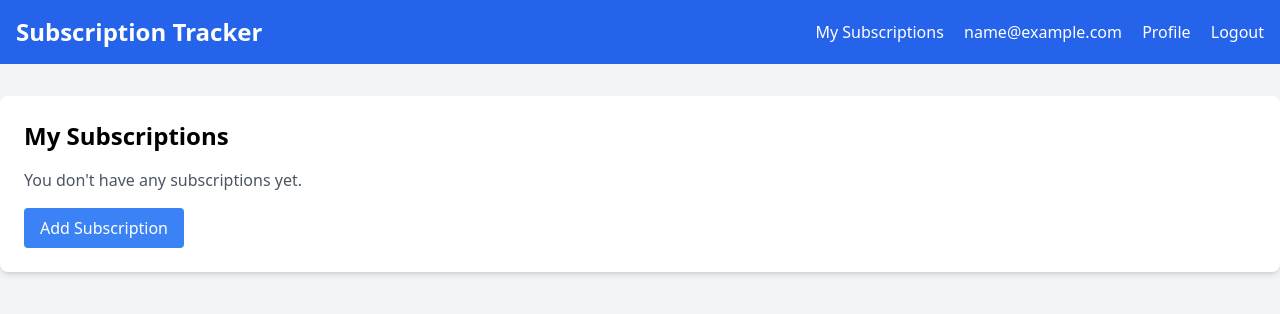
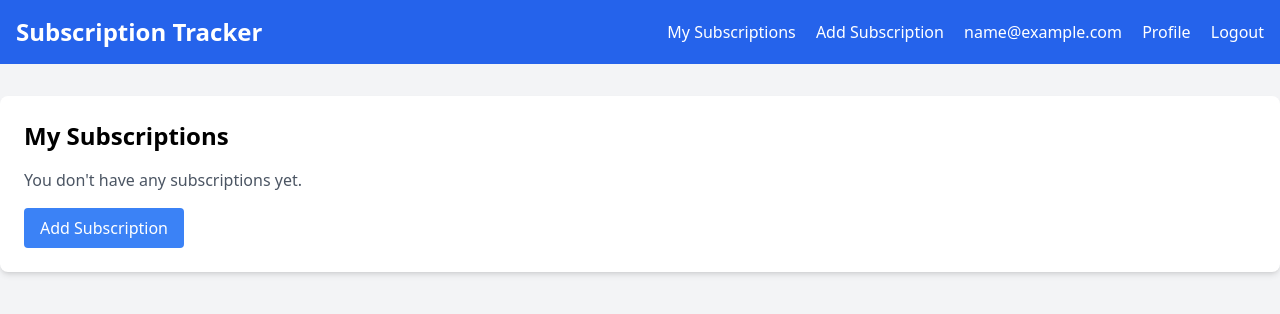
Before and after one commit to RobertIonutF/subscriptionsflask, a Flask app: page / in a window 1280 px wide. Shown: the top 314 px of the page. Run offline with Flask 3, Linux system fonts and the light colour scheme; the visitor is signed in with stand-in values (Sample User, id 1); data that the repository does not hold is empty; some libraries are stand-ins or nearby versions.

Commit message:
feat: Add "My Subscriptions" link to navbar and update index page with subscriptions table

```diff
--- a/templates/base.html
+++ b/templates/base.html
@@ -13,6 +13,7 @@
             <div>
                 {% if current_user.is_authenticated %}
                     <a href="{{ url_for('index') }}" class="text-white hover:text-gray-200 mr-4">My Subscriptions</a>
+                    <a href="{{ url_for('add_subscription') }}" class="text-white hover:text-gray-200 mr-4">Add Subscription</a>
                     <span class="text-white mr-4">{{ current_user.email }}</span>
                     <a href="{{ url_for('profile') }}" class="text-white hover:text-gray-200 mr-4">Profile</a>
                     <a href="{{ url_for('logout') }}" class="text-white hover:text-gray-200">Logout</a>
--- a/templates/index.html
+++ b/templates/index.html
@@ -4,6 +4,7 @@
 <div class="bg-white shadow-md rounded-lg p-6">
     <h2 class="text-2xl font-semibold mb-4">My Subscriptions</h2>
     {% if subscriptions %}
+        <div class="overflow-x-auto">
             <table class="w-full mb-4">
                 <thead>
                     <tr class="bg-gray-200">
@@ -30,6 +31,7 @@
                     {% endfor %}
                 </tbody>
             </table>
+        </div>
         <p class="font-bold mb-4">Total Monthly Value: ${{ "%.2f"|format(total_monthly) }}</p>
     {% else %}
         <p class="text-gray-600 mb-4">You don't have any subscriptions yet.</p>
```
Lines whose indentation alone changed are shown as unchanged.
